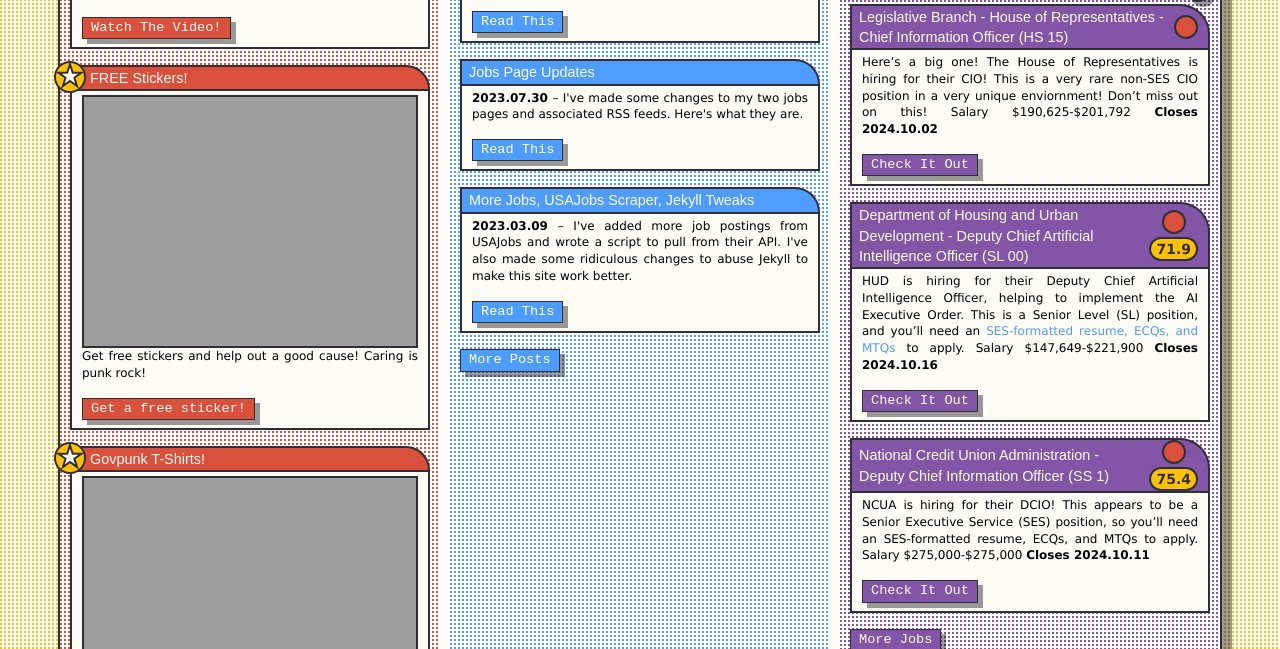
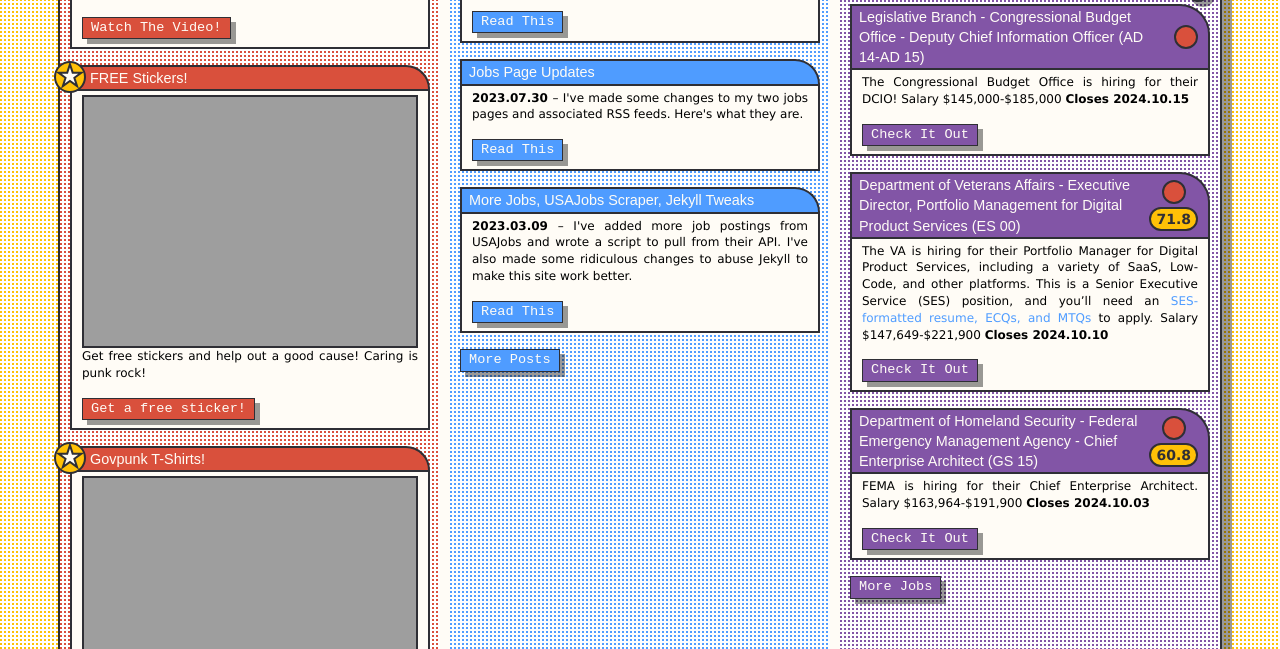
Before and after one commit to krusynth/billhunt.dev, a Jekyll site: the page built from index.md, in a window 1280 px wide and 900 px high, scrolled down 418 px, cut to the strip 251-900 px from the top of the window. Built offline with Jekyll 4.4.1, drawn with Linux system fonts in a browser that asks for light colours; some web fonts are replaced; some of the changed lines change nothing that is shown.

Commit message:
Updating jobs.

```diff
--- a/_data/usajobs.yml
+++ b/_data/usajobs.yml
@@ -1,3 +1,279 @@
+- id: '733382000'
+  posted: '2024-09-25T16:35:19.5170'
+  closes: '2025-09-24T23:59:59.9970'
+  agency: Department of Transportation - Federal Aviation Administration
+  department: Department of Transportation
+  organization: Federal Aviation Administration
+  title: Public Notice for Information Technology (Direct Hire)
+  lowGrade: FV G
+  highGrade: FV K
+  salaryMin: 49773
+  salaryMax: 161775
+  url: https://www.usajobs.gov/GetJob/ViewDetails/733382000
+  remote: false
+  source: usajobs
+- id: '809867300'
+  posted: '2024-09-17T00:00:00.0000'
+  closes: '2024-10-01T23:59:59.9970'
+  agency: Nuclear Regulatory Commission
+  department: Other Agencies and Independent Organizations
+  organization: Nuclear Regulatory Commission
+  title: Information Technology Specialist
+  lowGrade: GG 12
+  highGrade: GG 13
+  salaryMin: 99200
+  salaryMax: 153354
+  url: https://www.usajobs.gov/GetJob/ViewDetails/809867300
+  remote: false
+  source: usajobs
+- id: '810869500'
+  posted: '2024-09-26T00:00:00.0000'
+  closes: '2024-09-30T23:59:59.9970'
+  agency: National Aeronautics and Space Administration - Headquarters, NASA
+  department: National Aeronautics and Space Administration
+  organization: Headquarters, NASA
+  title: Information Technology Specialist (Direct Hire)
+  lowGrade: GS 9
+  highGrade: GS 12
+  salaryMin: 59966
+  salaryMax: 140713
+  url: https://www.usajobs.gov/GetJob/ViewDetails/810869500
+  remote: false
+  source: usajobs
+- id: '811264400'
+  posted: '2024-09-25T12:50:22.9370'
+  closes: '2024-10-15T23:59:59.9970'
+  agency: Legislative Branch - Congressional Budget Office
+  department: Legislative Branch
+  organization: Congressional Budget Office
+  title: Deputy Chief Information Officer
+  lowGrade: AD 14
+  highGrade: AD 15
+  salaryMin: 145000
+  salaryMax: 185000
+  url: https://www.usajobs.gov/GetJob/ViewDetails/811264400
+  remote: false
+  source: usajobs
+  content: The Congressional Budget Office is hiring for their DCIO!
+- id: '811277800'
+  posted: '2024-09-26T00:00:00.0000'
+  closes: '2024-10-10T23:59:59.9970'
+  agency: Department of State
+  department: Department of State
+  organization: Department of State - Agency Wide
+  title: Information Technology Cybersecurity Specialist - Direct Hire Authority
+  lowGrade: GS 14
+  highGrade: GS 14
+  salaryMin: 139395
+  salaryMax: 181216
+  url: https://www.usajobs.gov/GetJob/ViewDetails/811277800
+  remote: false
+  source: usajobs
+- id: '811304100'
+  posted: '2024-09-25T11:25:57.1830'
+  closes: '2024-10-10T23:59:59.9970'
+  agency: Department of Transportation - Office of the Secretary of Transportation
+  department: Department of Transportation
+  organization: Office of the Secretary of Transportation
+  title: Director, Office of Information Technology (Cybersecurity) - P
+  lowGrade: GS 15
+  highGrade: GS 15
+  salaryMin: 162377
+  salaryMax: 191900
+  url: https://www.usajobs.gov/GetJob/ViewDetails/811304100
+  remote: false
+  source: usajobs
+- id: '811304600'
+  posted: '2024-09-26T00:00:00.0000'
+  closes: '2024-10-10T23:59:59.9970'
+  agency: >-
+    Department of Homeland Security - Cybersecurity and Infrastructure Security
+    Agency
+  department: Department of Homeland Security
+  organization: Cybersecurity and Infrastructure Security Agency
+  title: IT Cybersecurity Specialist (Policy and Planning)
+  lowGrade: GS 9
+  highGrade: GS 12
+  salaryMin: 68405
+  salaryMax: 128956
+  url: https://www.usajobs.gov/GetJob/ViewDetails/811304600
+  remote: false
+  source: usajobs
+- id: '811312600'
+  posted: '2024-09-26T00:00:00.0000'
+  closes: '2024-10-10T23:59:59.9970'
+  agency: Department of Housing and Urban Development
+  department: Department of Housing and Urban Development
+  organization: Office of the Chief Information Officer
+  title: IT SPECIALIST (SYSANALYSIS)
+  lowGrade: GS 13
+  highGrade: GS 13
+  salaryMin: 103409
+  salaryMax: 167336
+  url: https://www.usajobs.gov/GetJob/ViewDetails/811312600
+  remote: true
+  source: usajobs
+- id: '811315100'
+  posted: '2024-09-26T00:00:00.0000'
+  closes: '2024-10-10T23:59:59.9970'
+  agency: Department of Housing and Urban Development
+  department: Department of Housing and Urban Development
+  organization: Office of the Chief Information Officer
+  title: IT SPECIALIST (SYSANALYSIS)
+  lowGrade: GS 12
+  highGrade: GS 12
+  salaryMin: 86962
+  salaryMax: 140713
+  url: https://www.usajobs.gov/GetJob/ViewDetails/811315100
+  remote: true
+  source: usajobs
+- id: '811326300'
+  posted: '2024-09-25T12:29:28.7570'
+  closes: '2024-10-02T23:59:59.9970'
+  agency: >-
+    Department of Health and Human Services - Centers for Disease Control and
+    Prevention
+  department: Department of Health and Human Services
+  organization: Centers for Disease Control and Prevention
+  title: IT Project Manager
+  lowGrade: GS 14
+  highGrade: GS 14
+  salaryMin: 122198
+  salaryMax: 158860
+  url: https://www.usajobs.gov/GetJob/ViewDetails/811326300
+  remote: true
+  source: usajobs
+- id: '811364800'
+  posted: '2024-09-25T14:10:49.5670'
+  closes: '2024-10-08T23:59:59.9970'
+  agency: Department of Labor - Bureau of Labor Statistics
+  department: Department of Labor
+  organization: Bureau of Labor Statistics
+  title: ITSPEC (APPSW)
+  lowGrade: GS 12
+  highGrade: GS 12
+  salaryMin: 99200
+  salaryMax: 128956
+  url: https://www.usajobs.gov/GetJob/ViewDetails/811364800
+  remote: false
+  source: usajobs
+- id: '811368300'
+  posted: '2024-09-26T00:00:00.0000'
+  closes: '2024-10-16T23:59:59.9970'
+  agency: Department of Transportation - Federal Aviation Administration
+  department: Department of Transportation
+  organization: Federal Aviation Administration
+  title: IT Specialist (Network Services)
+  lowGrade: FV J
+  highGrade: FV J
+  salaryMin: 108601
+  salaryMax: 168362
+  url: https://www.usajobs.gov/GetJob/ViewDetails/811368300
+  remote: false
+  source: usajobs
+- id: '811374700'
+  posted: '2024-09-25T14:32:55.4170'
+  closes: '2024-10-10T23:59:59.9970'
+  agency: National Science Foundation
+  department: Other Agencies and Independent Organizations
+  organization: National Science Foundation
+  title: Data Research Analyst (Data and Analytics Officer)
+  lowGrade: AD 4
+  highGrade: AD 4
+  salaryMin: 169430
+  salaryMax: 204000
+  url: https://www.usajobs.gov/GetJob/ViewDetails/811374700
+  remote: false
+  source: usajobs
+- id: '811429900'
+  posted: '2024-09-25T17:00:24.7270'
+  closes: '2024-10-09T23:59:59.9970'
+  agency: Legislative Branch - Senate
+  department: Legislative Branch
+  organization: Senate
+  title: 'Senior IT Manager #58'
+  lowGrade: AD 00
+  highGrade: AD 00
+  salaryMin: 139009
+  salaryMax: 189558
+  url: https://www.usajobs.gov/GetJob/ViewDetails/811429900
+  remote: false
+  source: usajobs
+- id: '811453900'
+  posted: '2024-09-26T07:52:25.3500'
+  closes: '2024-10-10T23:59:59.9970'
+  agency: Department of Veterans Affairs
+  department: Department of Veterans Affairs
+  organization: Deputy Assistant Secretary for Information and Technology
+  title: Executive Director, Portfolio Management for Digital Product Services
+  lowGrade: ES 00
+  highGrade: ES 00
+  salaryMin: 147649
+  salaryMax: 221900
+  url: https://www.usajobs.gov/GetJob/ViewDetails/811453900
+  remote: false
+  source: usajobs
+  content: The VA is hiring for their Portfolio Manager for Digital Product Services, including a variety of SaaS, Low-Code, and other platforms.
+- id: '811495000'
+  posted: '2024-09-26T09:34:17.6900'
+  closes: '2024-10-02T23:59:59.9970'
+  agency: Department of Veterans Affairs
+  department: Department of Veterans Affairs
+  organization: Deputy Assistant Secretary for Information and Technology
+  title: It Specialist (Sysanalys)
+  lowGrade: GS 13
+  highGrade: GS 13
+  salaryMin: 103409
+  salaryMax: 134435
+  url: https://www.usajobs.gov/GetJob/ViewDetails/811495000
+  remote: true
+  source: usajobs
+- id: '811496300'
+  posted: '2024-09-26T09:36:08.9030'
+  closes: '2024-10-09T23:59:59.9970'
+  agency: Federal Deposit Insurance Corporation
+  department: Other Agencies and Independent Organizations
+  organization: Federal Deposit Insurance Corporation
+  title: IT Specialist, CG-2210-13
+  lowGrade: CG 13
+  highGrade: CG 13
+  salaryMin: 129904
+  salaryMax: 211867
+  url: https://www.usajobs.gov/GetJob/ViewDetails/811496300
+  remote: false
+  source: usajobs
+  specialPay: true
+  lowGradeEquiv: GS 13
+  highGradeEquiv: GS 13
+- id: '811509800'
+  posted: '2024-09-26T10:10:38.4430'
+  closes: '2024-10-03T23:59:59.9970'
+  agency: Department of Homeland Security - Federal Emergency Management Agency
+  department: Department of Homeland Security
+  organization: Federal Emergency Management Agency
+  title: Chief Enterprise Architect
+  lowGrade: GS 15
+  highGrade: GS 15
+  salaryMin: 163964
+  salaryMax: 191900
+  url: https://www.usajobs.gov/GetJob/ViewDetails/811509800
+  remote: false
+  source: usajobs
+  content: FEMA is hiring for their Chief Enterprise Architect.
+- id: '811571300'
+  posted: '2024-09-26T12:53:37.9970'
+  closes: '2024-10-02T23:59:59.9970'
+  agency: Department of Veterans Affairs
+  department: Department of Veterans Affairs
+  organization: Deputy Assistant Secretary for Information and Technology
+  title: IT Specialist
+  lowGrade: GS 12
+  highGrade: GS 12
+  salaryMin: 102729
+  salaryMax: 162574
+  url: https://www.usajobs.gov/GetJob/ViewDetails/811571300
+  remote: true
+  source: usajobs
 - id: '689240500'
   posted: '2024-09-23T13:04:15.2570'
   closes: '2025-09-22T23:59:59.9970'
@@ -84,20 +360,6 @@
   url: https://www.usajobs.gov/GetJob/ViewDetails/794786700
   remote: false
   source: usajobs
-- id: '810104500'
-  posted: '2024-09-19T00:00:00.0000'
-  closes: '2024-09-25T23:59:59.9970'
-  agency: National Aeronautics and Space Administration - Goddard Space Flight Center
-  department: National Aeronautics and Space Administration
-  organization: Goddard Space Flight Center
-  title: Information Technology Specialist (Systems Administration) (Direct Hire)
-  lowGrade: GS 12
-  highGrade: GS 13
-  salaryMin: 86962
-  salaryMax: 134435
-  url: https://www.usajobs.gov/GetJob/ViewDetails/810104500
-  remote: false
-  source: usajobs
 - id: '810193900'
   posted: '2024-09-19T00:00:00.0000'
   closes: '2024-10-03T23:59:59.9970'
@@ -154,20 +416,6 @@
   url: https://www.usajobs.gov/GetJob/ViewDetails/810279600
   remote: false
   source: usajobs
-- id: '810314700'
-  posted: '2024-09-19T00:00:00.0000'
-  closes: '2024-09-25T23:59:59.9970'
-  agency: Department of Veterans Affairs
-  department: Department of Veterans Affairs
-  organization: Deputy Assistant Secretary for Information and Technology
-  title: Supervisory  IT Specialist
-  lowGrade: GS 14
-  highGrade: GS 14
-  salaryMin: 104604
-  salaryMax: 135987
-  url: https://www.usajobs.gov/GetJob/ViewDetails/810314700
-  remote: true
-  source: usajobs
 - id: '810337000'
   posted: '2024-09-20T00:00:00.0000'
   closes: '2024-10-04T23:59:59.9970'
@@ -196,20 +444,6 @@
   url: https://www.usajobs.gov/GetJob/ViewDetails/810338900
   remote: false
   source: usajobs
-- id: '810359100'
-  posted: '2024-09-19T09:19:29.0470'
-  closes: '2024-09-25T23:59:59.9970'
-  agency: Department of Veterans Affairs
-  department: Department of Veterans Affairs
-  organization: Deputy Assistant Secretary for Information and Technology
-  title: Supervisory IT Specialist
-  lowGrade: GS 13
-  highGrade: GS 13
-  salaryMin: 119502
-  salaryMax: 155357
-  url: https://www.usajobs.gov/GetJob/ViewDetails/810359100
-  remote: true
-  source: usajobs
 - id: '810366200'
   posted: '2024-09-19T09:37:54.3600'
   closes: '2024-10-03T23:59:59.9970'
@@ -292,20 +526,6 @@
   salaryMin: 69996
   salaryMax: 118079
   url: https://www.usajobs.gov/GetJob/ViewDetails/810500200
-  remote: false
-  source: usajobs
-- id: '810512300'
-  posted: '2024-09-23T00:00:00.0000'
-  closes: '2024-09-25T23:59:59.9970'
-  agency: National Aeronautics and Space Administration
-  department: National Aeronautics and Space Administration
-  organization: National Aeronautics and Space Administration - Agency Wide
-  title: Information Technology Specialist (Direct Hire)
-  lowGrade: GS 11
-  highGrade: GS 13
-  salaryMin: 73286
-  salaryMax: 167336
-  url: https://www.usajobs.gov/GetJob/ViewDetails/810512300
   remote: false
   source: usajobs
 - id: '810523900'
@@ -378,20 +598,6 @@
   url: https://www.usajobs.gov/GetJob/ViewDetails/810641300
   remote: false
   source: usajobs
-- id: '810644100'
-  posted: '2024-09-23T00:00:00.0000'
-  closes: '2024-09-30T23:59:59.9970'
-  agency: Department of Homeland Security - Federal Emergency Management Agency
-  department: Department of Homeland Security
-  organization: Federal Emergency Management Agency
-  title: IT Specialist (APPSW)
-  lowGrade: IC 14
-  highGrade: IC 14
-  salaryMin: 122198
-  salaryMax: 158860
-  url: https://www.usajobs.gov/GetJob/ViewDetails/810644100
-  remote: true
-  source: usajobs
 - id: '810651600'
   posted: '2024-09-20T11:39:14.6530'
   closes: '2024-10-04T23:59:59.9970'
@@ -754,21 +960,10 @@
   url: https://www.usajobs.gov/GetJob/ViewDetails/811203700
   remote: false
   source: usajobs
-  content: Here's a big one! The House of Representatives is hiring for their CIO! This is a very rare non-SES CIO position in a very unique enviornment! Don't miss out on this!
-- id: '811242600'
-  posted: '2024-09-25T08:34:30.7630'
-  closes: '2024-10-04T23:59:59.9970'
-  agency: General Services Administration - Federal Acquisition Service
-  department: General Services Administration
-  organization: Federal Acquisition Service
-  title: IT Specialist (INFOSEC)
-  lowGrade: GS 13
-  highGrade: GS 13
-  salaryMin: 103409
-  salaryMax: 167336
-  url: https://www.usajobs.gov/GetJob/ViewDetails/811242600
-  remote: true
-  source: usajobs
+  content: >-
+    Here's a big one! The House of Representatives is hiring for their CIO! This
+    is a very rare non-SES CIO position in a very unique enviornment! Don't miss
+    out on this!
 - id: '811251800'
   posted: '2024-09-25T08:51:44.4000'
   closes: '2024-10-09T23:59:59.9970'
@@ -859,22 +1054,6 @@
   url: https://www.usajobs.gov/GetJob/ViewDetails/809806800
   remote: false
   source: usajobs
-- id: '809820100'
-  posted: '2024-09-18T00:00:00.0000'
-  closes: '2024-09-24T23:59:59.9970'
-  agency: >-
-    Department of Health and Human Services - Health Resources and Services
-    Administration
-  department: Department of Health and Human Services
-  organization: Health Resources and Services Administration
-  title: Supervisory IT Specialist, Project Manager PD24R159 - Health Systems Bureau
-  lowGrade: GS 15
-  highGrade: GS 15
-  salaryMin: 163964
-  salaryMax: 191900
-  url: https://www.usajobs.gov/GetJob/ViewDetails/809820100
-  remote: false
-  source: usajobs
 - id: '809831100'
   posted: '2024-09-16T16:20:04.4270'
   closes: '2024-09-23T23:59:59.9970'
@@ -903,20 +1082,6 @@
   salaryMin: 56268
   salaryMax: 100475
   url: https://www.usajobs.gov/GetJob/ViewDetails/809853800
-  remote: false
-  source: usajobs
-- id: '809876800'
-  posted: '2024-09-17T08:00:22.1570'
-  closes: '2024-10-01T23:59:59.9970'
-  agency: Department of State
-  department: Department of State
-  organization: Department of State - Agency Wide
-  title: INFORMATION TECHNOLOGY SPECIALIST (INFOSEC) - DIRECT HIRE AUTHORITY
-  lowGrade: GS 14
-  highGrade: GS 14
-  salaryMin: 139395
-  salaryMax: 181216
-  url: https://www.usajobs.gov/GetJob/ViewDetails/809876800
   remote: false
   source: usajobs
 - id: '809955300'
@@ -1039,20 +1204,6 @@
   specialPay: true
   lowGradeEquiv: GS 7
   highGradeEquiv: GS 11
-- id: '808033400'
-  posted: '2024-09-12T00:00:00.0000'
-  closes: '2024-09-26T23:59:59.9970'
-  agency: Judicial Branch - Administrative Office of the U.S. Courts
-  department: Judicial Branch
-  organization: Administrative Office of the U.S. Courts
-  title: Information Technology Specialist (Data Management)
-  lowGrade: AD 00
-  highGrade: AD 00
-  salaryMin: 99200
-  salaryMax: 185930
-  url: https://www.usajobs.gov/GetJob/ViewDetails/808033400
-  remote: false
-  source: usajobs
 - id: '808383000'
   posted: '2024-09-13T00:00:00.0000'
   closes: '2024-09-17T23:59:59.9970'
@@ -1066,22 +1217,6 @@
   salaryMax: 181216
   url: https://www.usajobs.gov/GetJob/ViewDetails/808383000
   remote: false
-  source: usajobs
-- id: '808999800'
-  posted: '2024-09-16T00:00:00.0000'
-  closes: '2024-09-25T23:59:59.9970'
-  agency: >-
-    Department of Health and Human Services - Administration for Strategic
-    Preparedness and Response
-  department: Department of Health and Human Services
-  organization: Administration for Strategic Preparedness and Response
-  title: Data Scientist
-  lowGrade: GS 14
-  highGrade: GS 14
-  salaryMin: 104604
-  salaryMax: 135987
-  url: https://www.usajobs.gov/GetJob/ViewDetails/808999800
-  remote: true
   source: usajobs
 - id: '809114400'
   posted: '2024-09-11T16:06:56.4800'
@@ -1161,22 +1296,6 @@
   specialPay: true
   lowGradeEquiv: GS 15
   highGradeEquiv: GS 15
-- id: '809297500'
-  posted: '2024-09-12T00:00:00.0000'
-  closes: '2024-09-25T23:59:59.9970'
-  agency: >-
-    Department of Labor - Office of the Assistant Secretary for Administration
-    and Management
-  department: Department of Labor
-  organization: Office of the Assistant Secretary for Administration and Management
-  title: Director - Business Application Systems
-  lowGrade: ES 00
-  highGrade: ES 00
-  salaryMin: 147649
-  salaryMax: 221900
-  url: https://www.usajobs.gov/GetJob/ViewDetails/809297500
-  remote: false
-  source: usajobs
 - id: '809315600'
   posted: '2024-09-13T00:00:00.0000'
   closes: '2024-09-26T23:59:59.9970'
@@ -1219,20 +1338,6 @@
   url: https://www.usajobs.gov/GetJob/ViewDetails/809424700
   remote: false
   source: usajobs
-- id: '809526700'
-  posted: '2024-09-13T12:44:44.9030'
-  closes: '2024-09-19T23:59:59.9970'
-  agency: Department of Veterans Affairs
-  department: Department of Veterans Affairs
-  organization: Deputy Assistant Secretary for Information and Technology
-  title: Supv IT Spec (Plcypln/Custspt)
-  lowGrade: GS 13
-  highGrade: GS 13
-  salaryMin: 121272
-  salaryMax: 157658
-  url: https://www.usajobs.gov/GetJob/ViewDetails/809526700
-  remote: false
-  source: usajobs
 - id: '809533800'
   posted: '2024-09-16T00:00:00.0000'
   closes: '2024-09-20T23:59:59.9970'
@@ -1303,22 +1408,6 @@
   url: https://www.usajobs.gov/GetJob/ViewDetails/809634200
   remote: false
   source: usajobs
-- id: '808526400'
-  posted: '2024-09-10T00:00:00.0000'
-  closes: '2024-09-19T23:59:59.9970'
-  agency: >-
-    Department of Labor - Office of the Assistant Secretary for Administration
-    and Management
-  department: Department of Labor
-  organization: Office of the Assistant Secretary for Administration and Management
-  title: Supervisory IT Specialist
-  lowGrade: GS 15
-  highGrade: GS 15
-  salaryMin: 163964
-  salaryMax: 191900
-  url: https://www.usajobs.gov/GetJob/ViewDetails/808526400
-  remote: false
-  source: usajobs
 - id: '808655600'
   posted: '2024-09-09T00:00:00.0000'
   closes: '2024-09-23T23:59:59.9970'
@@ -1333,26 +1422,6 @@
   url: https://www.usajobs.gov/GetJob/ViewDetails/808655600
   remote: false
   source: usajobs
-- id: '808657100'
-  posted: '2024-09-10T00:00:00.0000'
-  closes: '2024-09-30T23:59:59.9970'
-  agency: Federal Government-wide
-  department: General Services Administration
-  organization: Technology Transformation Service
-  title: Presidential Innovation Fellows
-  lowGrade: GS 15
-  highGrade: GS 15
-  salaryMin: 163964
-  salaryMax: 191900
-  url: https://presidentialinnovationfellows.gov/apply/
-  remote: false
-  source: usajobs
-  content: >-
-    It's that time of year - applications are open for the Presidential
-    Innovation Fellowship! PIFs are mid-to-senior career technologists,
-    designers, and strategists. As a fellow, you’ll gain senior-level exposure
-    in a federal agency. Behind the walls of government, you’ll tackle some of
-    our nation’s biggest challenges.
 - id: '808704400'
   posted: '2024-09-11T00:00:00.0000'
   closes: '2024-09-24T23:59:59.9970'
@@ -1367,22 +1436,6 @@
   url: https://www.usajobs.gov/GetJob/ViewDetails/808704400
   remote: false
   source: usajobs
-- id: '808752500'
-  posted: '2024-09-11T00:00:00.0000'
-  closes: '2024-09-30T23:59:59.9970'
-  agency: Judicial Branch - Administrative Office of the U.S. Courts
-  department: Judicial Branch
-  organization: Administrative Office of the U.S. Courts
-  title: >-
-    Information Technology Specialist (Operating Systems) (Cloud Transformation
-    Lead)
-  lowGrade: AD 00
-  highGrade: AD 00
-  salaryMin: 99200
-  salaryMax: 185930
-  url: https://www.usajobs.gov/GetJob/ViewDetails/808752500
-  remote: false
-  source: usajobs
 - id: '808790100'
   posted: '2024-09-10T13:11:14.6470'
   closes: '2024-09-23T23:59:59.9970'
@@ -1400,20 +1453,6 @@
   specialPay: true
   lowGradeEquiv: GS 13
   highGradeEquiv: GS 14
-- id: '808805500'
-  posted: '2024-09-11T00:00:00.0000'
-  closes: '2024-09-24T23:59:59.9970'
-  agency: Environmental Protection Agency
-  department: Other Agencies and Independent Organizations
-  organization: Environmental Protection Agency
-  title: IT Specialist (SysAdmin)
-  lowGrade: GS 12
-  highGrade: GS 12
-  salaryMin: 96684
-  salaryMax: 125685
-  url: https://www.usajobs.gov/GetJob/ViewDetails/808805500
-  remote: false
-  source: usajobs
 - id: '808877300'
   posted: '2024-09-11T00:00:00.0000'
   closes: '2024-09-16T23:59:59.9970'
@@ -1428,20 +1467,6 @@
   url: https://www.usajobs.gov/GetJob/ViewDetails/808877300
   remote: false
   source: usajobs
-- id: '807703100'
-  posted: '2024-09-04T00:00:00.0000'
-  closes: '2024-10-01T23:59:59.9970'
-  agency: Department of the Interior - Geological Survey
-  department: Department of the Interior
-  organization: Geological Survey
-  title: Supervisory Computer Scientist (Cybersecurity)
-  lowGrade: GS 13
-  highGrade: GS 13
-  salaryMin: 103409
-  salaryMax: 134435
-  url: https://www.usajobs.gov/GetJob/ViewDetails/807703100
-  remote: false
-  source: usajobs
 - id: '807931700'
   posted: '2024-09-09T00:00:00.0000'
   closes: '2024-09-20T23:59:59.9970'
@@ -1456,20 +1481,6 @@
   url: https://www.usajobs.gov/GetJob/ViewDetails/807931700
   remote: false
   source: usajobs
-- id: '808040100'
-  posted: '2024-09-05T08:14:20.7700'
-  closes: '2024-09-18T23:59:59.9970'
-  agency: Department of the Treasury - Bureau of the Fiscal Service
-  department: Department of the Treasury
-  organization: Bureau of the Fiscal Service
-  title: IT Specialist (Entarch) (Solutions Architect)
-  lowGrade: GS 14
-  highGrade: GS 14
-  salaryMin: 122198
-  salaryMax: 181216
-  url: https://www.usajobs.gov/GetJob/ViewDetails/808040100
-  remote: false
-  source: usajobs
 - id: '808288700'
   posted: '2024-09-09T11:07:42.1430'
   closes: '2024-09-17T23:59:59.9970'
@@ -1484,20 +1495,6 @@
   url: https://www.usajobs.gov/GetJob/ViewDetails/808288700
   remote: true
   source: usajobs
-- id: '808389900'
-  posted: '2024-09-06T13:45:56.1430'
-  closes: '2024-09-19T23:59:59.9970'
-  agency: Department of Labor - Bureau of Labor Statistics
-  department: Department of Labor
-  organization: Bureau of Labor Statistics
-  title: ITSPEC (APPSW)
-  lowGrade: GS 14
-  highGrade: GS 14
-  salaryMin: 139395
-  salaryMax: 181216
-  url: https://www.usajobs.gov/GetJob/ViewDetails/808389900
-  remote: false
-  source: usajobs
 - id: '808432300'
   posted: '2024-09-09T00:00:00.0000'
   closes: '2024-09-13T23:59:59.9970'
@@ -1515,20 +1512,6 @@
   specialPay: true
   lowGradeEquiv: GS 11
   highGradeEquiv: GS 13
-- id: '808522100'
-  posted: '2024-09-09T09:23:49.4200'
-  closes: '2024-09-23T23:59:59.9970'
-  agency: Department of Homeland Security - Federal Emergency Management Agency
-  department: Department of Homeland Security
-  organization: Federal Emergency Management Agency
-  title: IT Specialist (SysAdm)
-  lowGrade: GS 12
-  highGrade: GS 13
-  salaryMin: 99200
-  salaryMax: 153354
-  url: https://www.usajobs.gov/GetJob/ViewDetails/808522100
-  remote: false
-  source: usajobs
 - id: '808584600'
   posted: '2024-09-09T12:56:24.6000'
   closes: '2024-09-23T23:59:59.9970'
@@ -1543,20 +1526,6 @@
   url: https://www.usajobs.gov/GetJob/ViewDetails/808584600
   remote: false
   source: usajobs
-- id: '807424100'
-  posted: '2024-08-30T00:00:00.0000'
-  closes: '2024-11-29T23:59:59.9970'
-  agency: Judicial Branch - U.S. Courts
-  department: Judicial Branch
-  organization: U.S. Courts
-  title: IT Manager
-  lowGrade: CL 30
-  highGrade: CL 31
-  salaryMin: 100102
-  salaryMax: 191380
-  url: https://www.usajobs.gov/GetJob/ViewDetails/807424100
-  remote: false
-  source: usajobs
 - id: '806551100'
   posted: '2024-08-27T00:00:00.0000'
   closes: '2024-09-10T23:59:59.9970'
@@ -1571,19 +1540,3 @@
   url: https://www.usajobs.gov/GetJob/ViewDetails/806551100
   remote: false
   source: usajobs
-- id: '806216500'
-  posted: '2024-08-23T00:00:00.0000'
-  closes: '2025-05-23T23:59:59.9970'
-  agency: Department of the Treasury - Internal Revenue Service
-  department: Department of the Treasury
-  organization: Internal Revenue Service
-  title: >-
-    Information Tech Specialist (Systems Analysis/Applications Software) Direct
-    Hire (12 Month Roster)
-  lowGrade: GS 7
-  highGrade: GS 12
-  salaryMin: 49025
-  salaryMax: 140713
-  url: https://www.usajobs.gov/GetJob/ViewDetails/806216500
-  remote: false
-  source: usajobs
```
